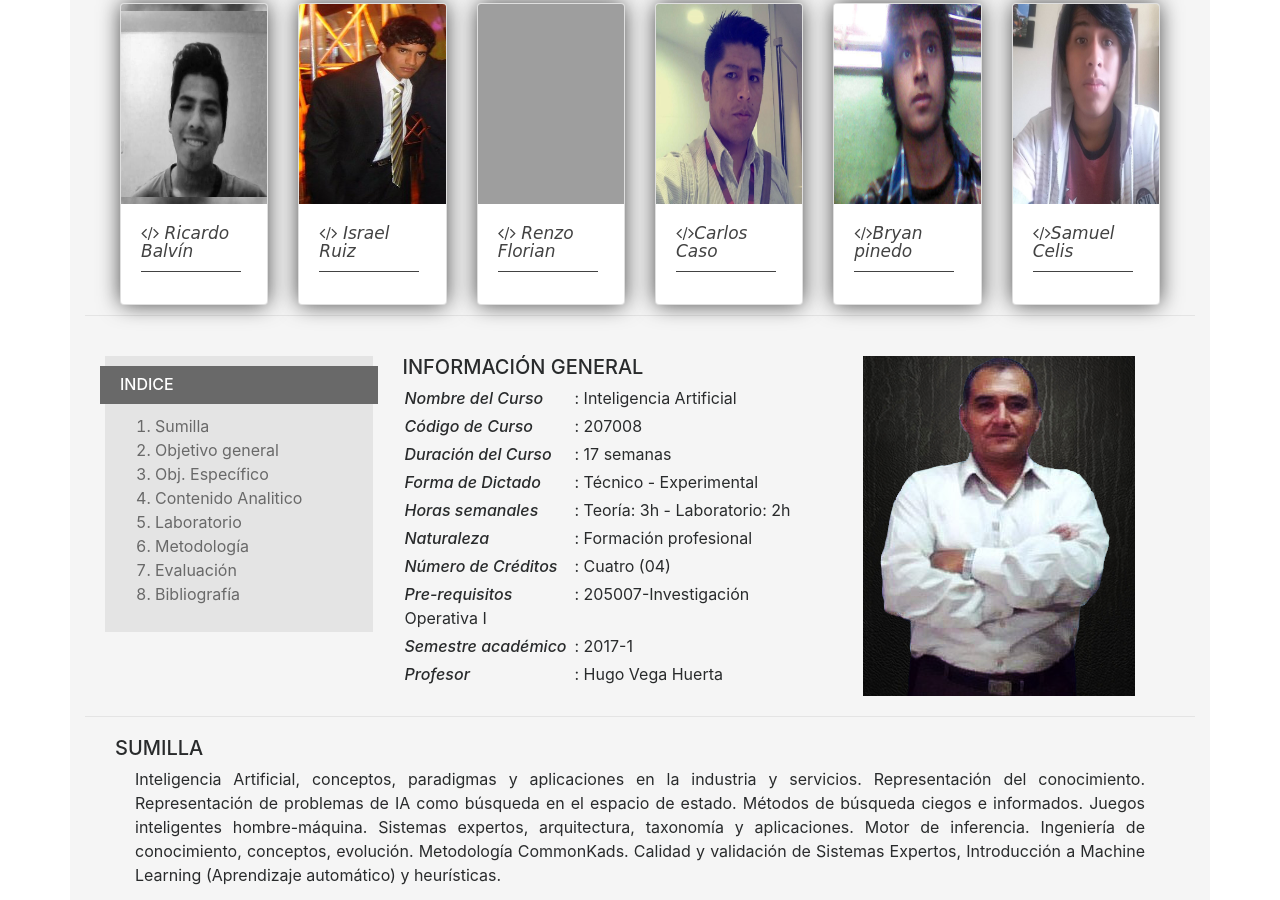
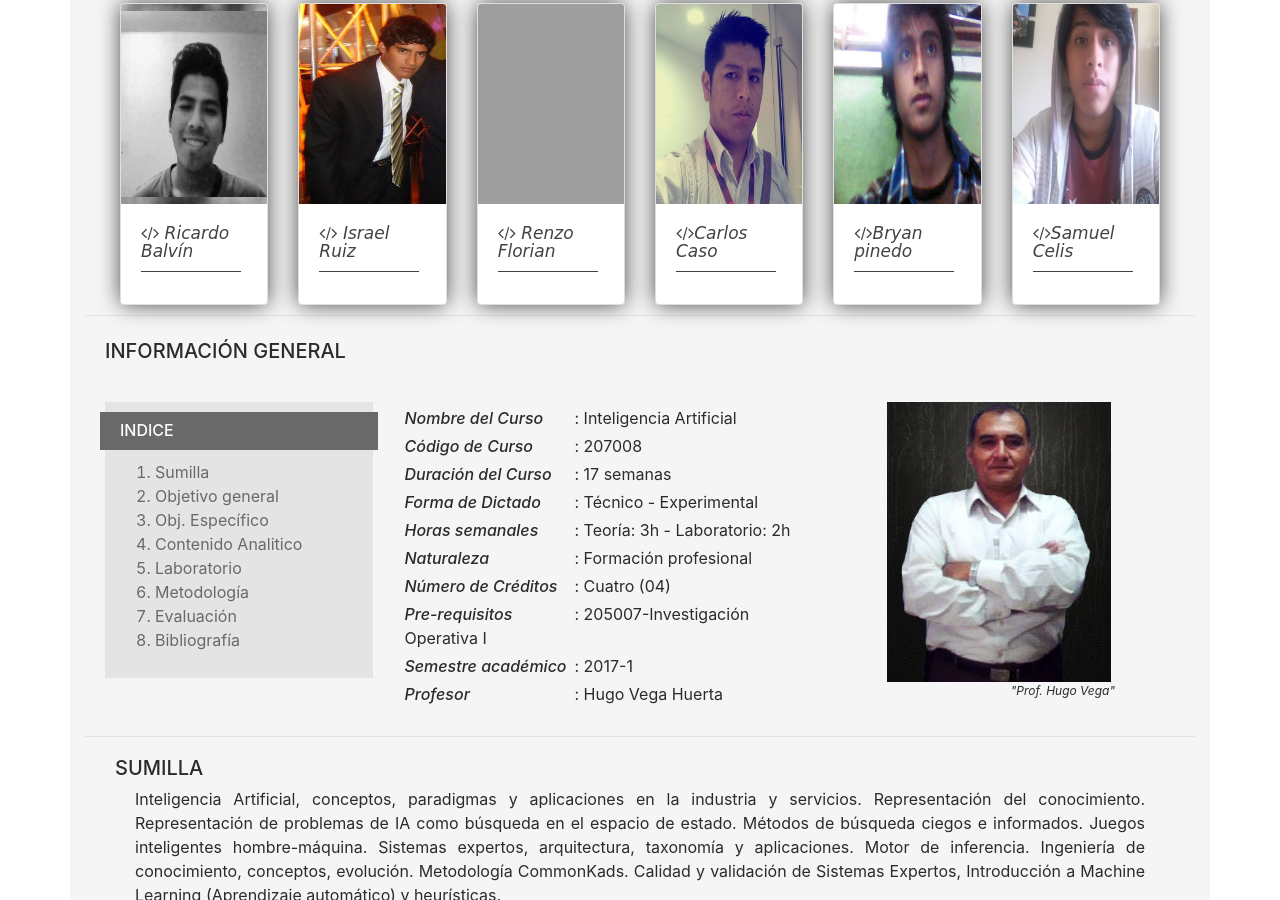
Before and after one commit to Rk-Hk/InteligenciaArtificialPage, a plain HTML site: page index.html in a window 1280 px wide. Shown: the part 529-1429 px from the top of the page. Drawn offline with Linux system fonts and the light colour scheme; grey boxes are pictures that could not be loaded; a script that the page names is missing.

Commit message:
Retoque de detalles.

```diff
--- a/css/style.css
+++ b/css/style.css
@@ -331,6 +331,15 @@ body{
 	padding-left: 10px;
 	color: dodgerblue;
 }
+.center blockquote{
+	font-size: 12px;
+	padding-right: 30px;
+	text-align: right;
+}
+
+.center .img_prof{
+	height: 280px;
+}
 
 .footer-page a:hover{
 	color: darkturquoise;
--- a/index.html
+++ b/index.html
@@ -147,6 +147,8 @@ de visitas</a>
 				</div>
 			</div>
 			<div class="general">
+				<br>
+				<h5>INFORMACIÓN GENERAL</h5>
 				<div class="row">
 					<div class="menulateral col-12 col-md-3">
 						<h6>INDICE</h6>
@@ -180,7 +182,7 @@ de visitas</a>
 					<div class="cont_general col-md-9">
 						<div class="row">
 							<div class="col-lg-7">
-								<h5>INFORMACIÓN GENERAL</h5>
+
 								<p>
 									<spam class="identificador">Nombre del Curso</spam> : Inteligencia Artificial</p>
 								<p>
@@ -205,7 +207,8 @@ de visitas</a>
 							<div class="col-lg-5">
 
 								<div class="center">
-									<img class="img-fluid" src="img/profesor.png" alt="Profesor Hugo Vega Huerta">
+									<img class="img-fluid img_prof" src="img/profesor.png" alt="Profesor Hugo Vega Huerta">
+									<blockquote><i>"Prof. Hugo Vega"</i></blockquote>
 								</div>
 							</div>
 						</div>
```
